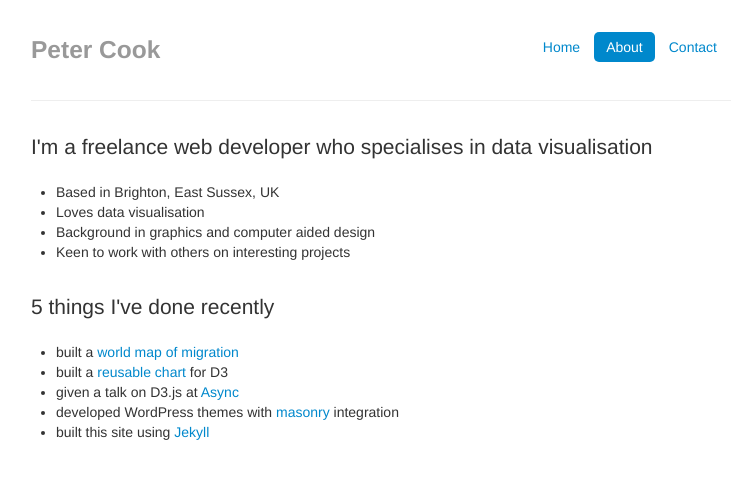
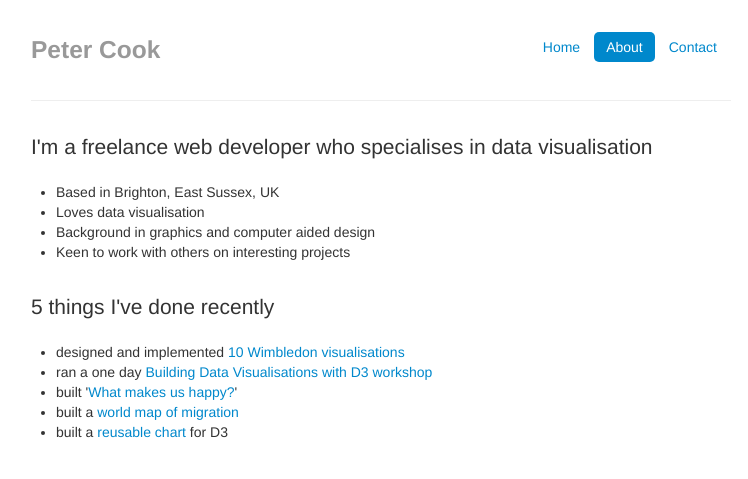
Before and after one commit to peterrcook/prcweb.github.com-deprecated, a Jekyll site: the page built from _posts/2013-01-05-about.md, in a window 1280 px wide. Shown: the top 479 px of the page, without its empty margins (259-1007 px from the left). Built offline with Jekyll 4.4.1, drawn with Linux system fonts in a browser that asks for light colours; Markdown is read by kramdown in place of the engine named in the settings.

Commit message:
Update about page

```diff
--- a/_posts/2013-01-05-about.md
+++ b/_posts/2013-01-05-about.md
@@ -14,10 +14,10 @@ description: Biographical page about Brighton-based web developer Peter Cook
 <br>
 <p class="lead">5 things I've done recently</p>
 <ul>
+	<li>designed and implemented <a href="http://wimbledon.prcweb.co.uk">10 Wimbledon visualisations</a></li>
+	<li>ran a one day <a href="/d3-workshop">Building Data Visualisations with D3 workshop</a></li>
+	<li>built '<a href="/lab/what-makes-us-happy/">What makes us happy?</a>'</li>
 	<li>built a <a href="/lab/worldmigration">world map of migration</a></li>
 	<li>built a <a href="https://github.com/prcweb/d3-circularheat">reusable chart</a> for D3</li>
-	<li>given a talk on D3.js at <a href="http://asyncjs.com/d3/">Async</a></li>
-	<li>developed WordPress themes with <a href="http://masonry.desandro.com/">masonry</a> integration</li>
-	<li>built this site using <a href="https://github.com/mojombo/jekyll">Jekyll</a></li>
 </ul>
 </div>
```
